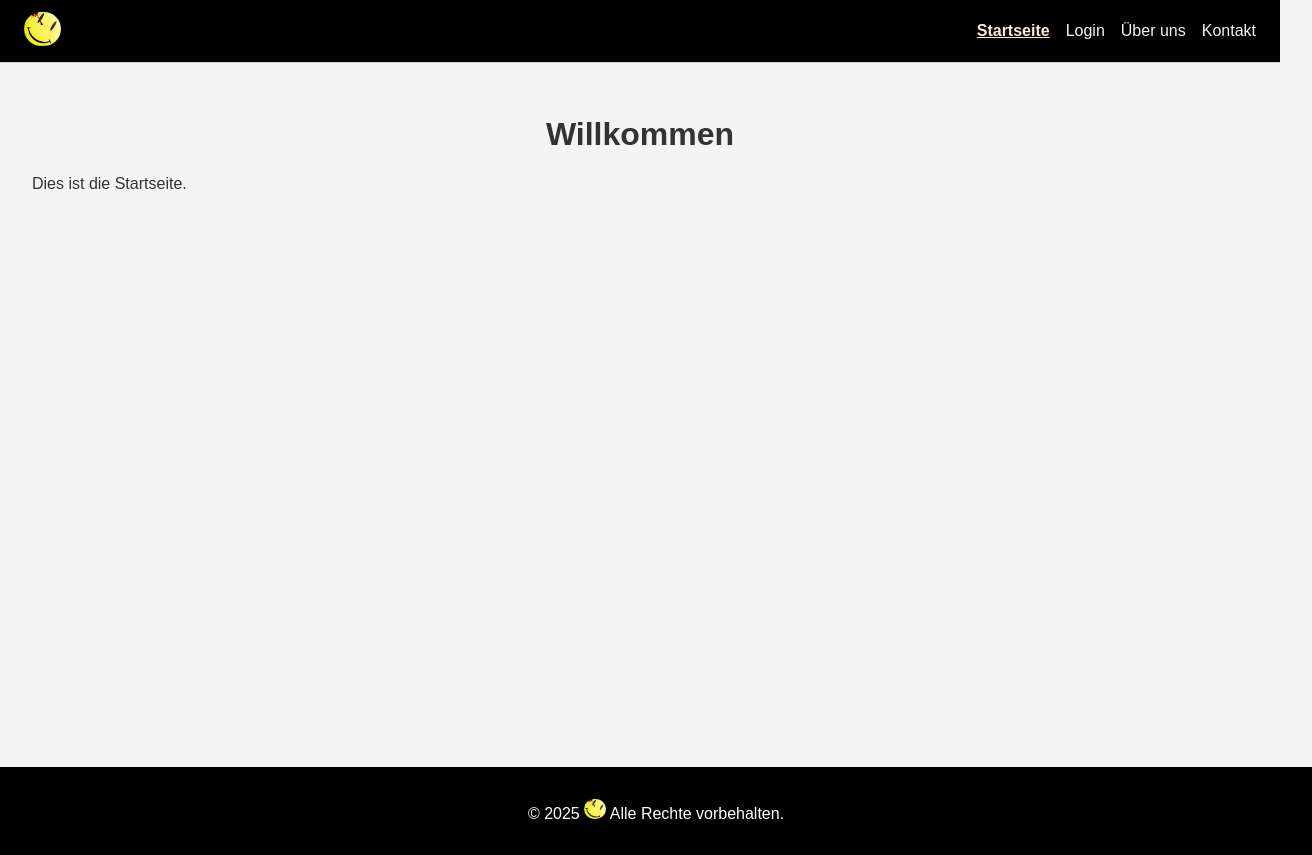
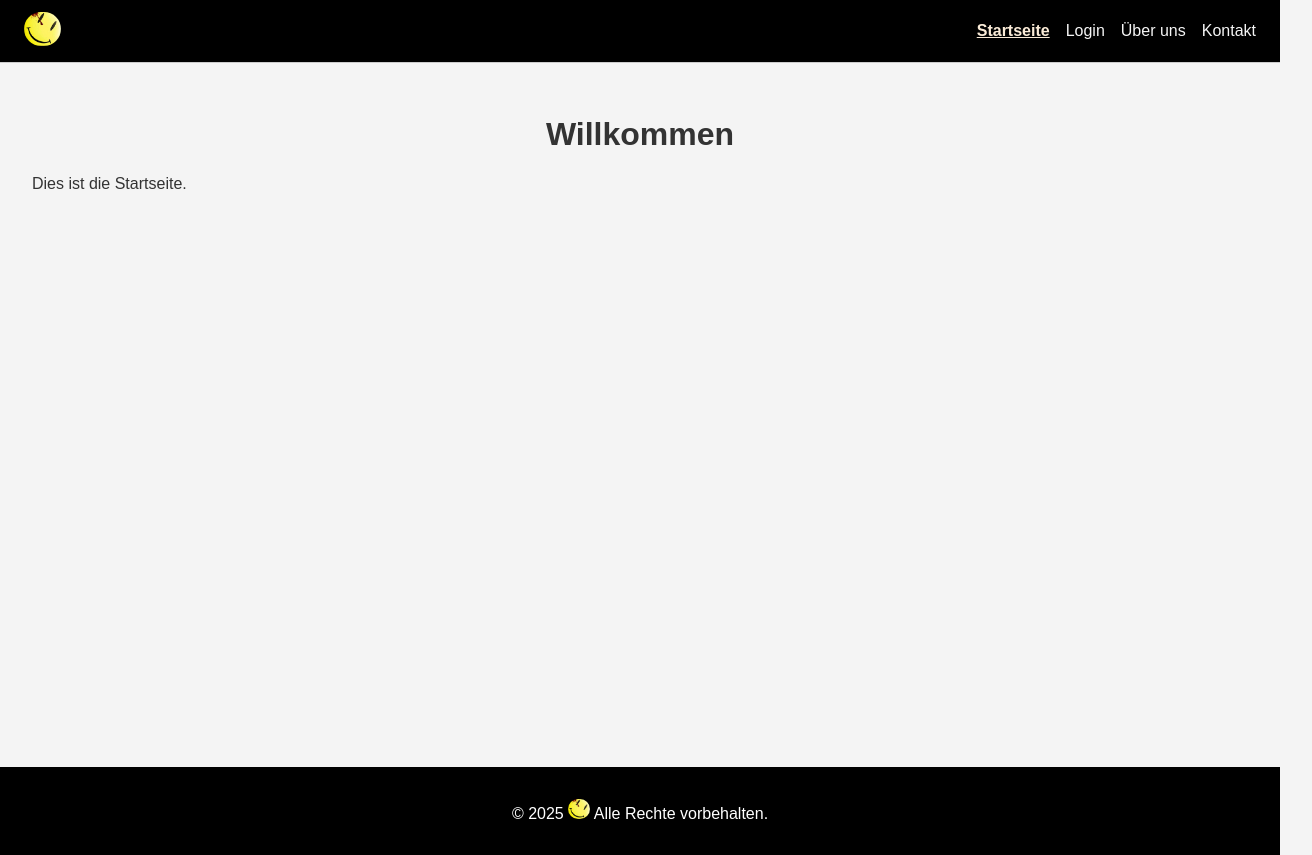
Before and after one commit to AndyTharraketta/Portfolio, a React (Create React App) app: page / in a window 1280 px wide. Shown: the whole page, 1312 px wide, since content can reach past the window. Built offline with nearby package versions, Linux system fonts and the light colour scheme.

Commit message:
edit Navbar.css and Footer.css

```diff
--- a/src/styles/Footer.css
+++ b/src/styles/Footer.css
@@ -2,10 +2,10 @@
   background-color: black;
   color: white;
   text-align: center;
-  padding: 1rem;
+  padding-bottom: 1rem;
+  padding-top: 1rem;
   position: relative;
   bottom: 0;
-  width: 100%;
 }
 
 .footer-logo {
--- a/src/styles/Navbar.css
+++ b/src/styles/Navbar.css
@@ -6,7 +6,6 @@
   display: flex;
   justify-content: space-between;
   padding: 12px 24px;
-  /* width: 100%; */
 }
 
 .navbar-logo {
```
